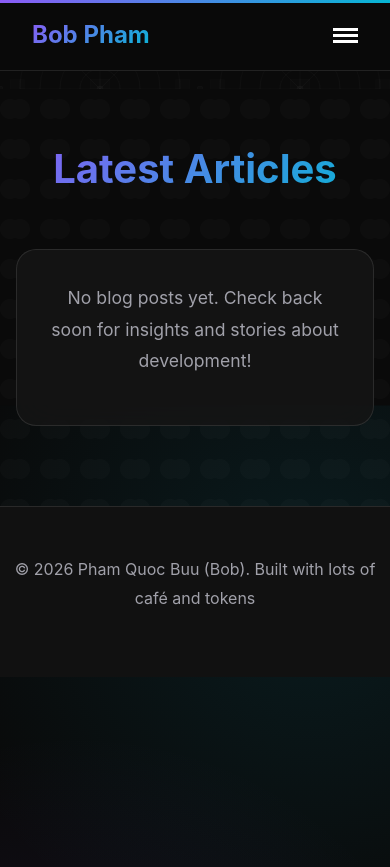
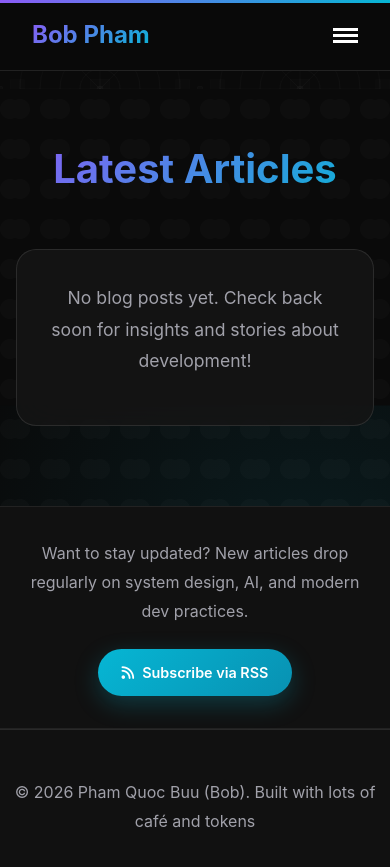
Before and after one commit to phamquocbuu/buu, a Jekyll site: the page built from blog/index.md, in a window 390 px wide and 900 px high, scrolled down 811 px. Shown: the top 867 px of the window. Built offline with Jekyll 4.4.1, drawn with Linux system fonts in a browser that asks for light colours; before the commit the page ends 1488 px from its top, so only the background shows below that.

Commit message:
feat(blog): Implement design system — card hover, prose styles, CTA, active nav

```diff
--- a/_layouts/default.html
+++ b/_layouts/default.html
@@ -68,7 +68,7 @@
                 <li><a href="/#projects">Projects</a></li>
                 <li><a href="/#skills">Skills</a></li>
                 <li><a href="/#services">Services</a></li>
-                <li><a href="/blog/">Blog</a></li>
+                <li{% if page.url contains '/blog' %} class="blog-active"{% endif %}><a href="/blog/">Blog</a></li>
                 <li><a href="/#contact">Contact</a></li>
             </ul>
             <div class="mobile-menu-btn">
--- a/_layouts/post.html
+++ b/_layouts/post.html
@@ -41,8 +41,8 @@
                 <h3 style="margin-bottom: 1rem;">Tags</h3>
                 <div class="skill-tags">
                     {% for tag in page.tags %}
-                    <a href="/blog/tags/{{ tag | slugify }}/" class="skill-tag" style="text-decoration: none; cursor: pointer;">
-                        <i class="fas fa-tag" style="margin-right: 0.3rem;"></i>{{ tag }}
+                    <a href="/blog/tags/{{ tag | slugify }}/" class="skill-tag-cyan">
+                        <i class="fas fa-tag" style="font-size: 0.7rem;"></i>{{ tag }}
                     </a>
                     {% endfor %}
                 </div>
--- a/assets/css/style.css
+++ b/assets/css/style.css
@@ -834,3 +834,203 @@
     transform: scaleX(0);
     z-index: 1001;
 }
+
+/* ── Blog ── */
+
+/* Active nav state for blog pages */
+.nav-links li.blog-active > a {
+    color: var(--text-primary);
+    font-weight: 600;
+}
+
+.nav-links li.blog-active > a::after {
+    width: 100%;
+}
+
+/* Blog post card hover */
+article.content-card {
+    transition: all 0.3s ease;
+}
+
+article.content-card:hover {
+    transform: translateY(-4px);
+    border-color: var(--accent-primary);
+    box-shadow: 0 20px 60px rgba(139, 92, 246, 0.1);
+}
+
+/* Post content prose typography */
+.post-content {
+    color: var(--text-secondary);
+    line-height: 1.8;
+    font-size: 1rem;
+}
+
+.post-content h2 {
+    font-size: 1.5rem;
+    font-weight: 700;
+    margin: 2rem 0 0.75rem;
+    background: var(--gradient-primary);
+    -webkit-background-clip: text;
+    -webkit-text-fill-color: transparent;
+    background-clip: text;
+}
+
+.post-content h3 {
+    font-size: 1.15rem;
+    font-weight: 700;
+    color: var(--text-primary);
+    -webkit-text-fill-color: var(--text-primary);
+    margin: 1.5rem 0 0.5rem;
+}
+
+.post-content p {
+    margin-bottom: 1rem;
+    color: var(--text-secondary);
+}
+
+.post-content ul {
+    padding-left: 0;
+    margin-bottom: 1rem;
+    list-style: none;
+    margin-top: 0;
+}
+
+.post-content ul li {
+    position: relative;
+    padding-left: 1.25rem;
+    margin-bottom: 0.5rem;
+    color: var(--text-secondary);
+}
+
+.post-content ul li::before {
+    content: '▸';
+    position: absolute;
+    left: 0;
+    color: var(--accent-primary);
+}
+
+.post-content ol {
+    padding-left: 1.5rem;
+    margin-bottom: 1rem;
+}
+
+.post-content ol li {
+    margin-bottom: 0.5rem;
+    color: var(--text-secondary);
+    list-style: decimal;
+    padding-left: 0;
+}
+
+.post-content ol li::before {
+    content: none;
+}
+
+.post-content code {
+    font-family: 'Fira Code', 'Cascadia Code', monospace;
+    font-size: 0.875rem;
+    background: var(--bg-secondary);
+    color: var(--accent-secondary);
+    padding: 2px 6px;
+    border-radius: 5px;
+    border: 1px solid rgba(255, 255, 255, 0.08);
+}
+
+.post-content pre {
+    background: var(--bg-secondary);
+    border: 1px solid rgba(255, 255, 255, 0.1);
+    border-radius: 10px;
+    padding: 1.25rem;
+    overflow-x: auto;
+    margin-bottom: 1.25rem;
+}
+
+.post-content pre code {
+    background: none;
+    border: none;
+    padding: 0;
+    color: var(--accent-secondary);
+    font-size: 0.85rem;
+}
+
+.post-content a {
+    color: var(--accent-secondary);
+    text-decoration: none;
+}
+
+.post-content a:hover {
+    color: var(--accent-primary);
+}
+
+.post-content strong {
+    color: var(--text-primary);
+    font-weight: 700;
+}
+
+.post-content blockquote {
+    border-left: 3px solid var(--accent-primary);
+    padding-left: 1rem;
+    margin: 1rem 0;
+    color: var(--text-secondary);
+    font-style: italic;
+}
+
+/* Cyan tag pill variant for post tags */
+.skill-tag-cyan {
+    background: rgba(6, 182, 212, 0.1);
+    color: var(--text-secondary);
+    padding: 0.3rem 0.8rem;
+    border-radius: 20px;
+    font-size: 0.78rem;
+    border: 1px solid rgba(6, 182, 212, 0.2);
+    display: inline-flex;
+    align-items: center;
+    gap: 0.3rem;
+    text-decoration: none;
+}
+
+.skill-tag-cyan:hover {
+    color: var(--accent-secondary);
+}
+
+/* Blog index footer CTA */
+.blog-cta {
+    background: var(--bg-secondary);
+    border-top: 1px solid rgba(255, 255, 255, 0.07);
+    border-bottom: 1px solid rgba(255, 255, 255, 0.07);
+    padding: 3rem 2rem;
+    text-align: center;
+}
+
+.blog-cta p {
+    color: var(--text-secondary);
+    font-size: 1rem;
+    margin: 0 auto 1.5rem;
+    max-width: 480px;
+}
+
+.blog-cta-btn {
+    display: inline-flex;
+    align-items: center;
+    gap: 0.5rem;
+    padding: 0.75rem 1.5rem;
+    background: linear-gradient(135deg, var(--accent-secondary), #0891b2);
+    color: #fff;
+    text-decoration: none;
+    border-radius: 50px;
+    font-weight: 600;
+    font-size: 0.9rem;
+    box-shadow: 0 8px 24px rgba(6, 182, 212, 0.25);
+    transition: all 0.3s ease;
+}
+
+.blog-cta-btn:hover {
+    transform: translateY(-2px);
+    box-shadow: 0 12px 32px rgba(6, 182, 212, 0.35);
+    color: #fff;
+}
+
+@media (max-width: 768px) {
+    .blog-cta {
+        padding: 2rem 1rem;
+    }
+}
--- a/blog/index.md
+++ b/blog/index.md
@@ -87,6 +87,14 @@
     </div>
 </section>
 
+<!-- Blog CTA -->
+<div class="blog-cta">
+    <p>Want to stay updated? New articles drop regularly on system design, AI, and modern dev practices.</p>
+    <a href="/blog/feed.xml" class="blog-cta-btn">
+        <i class="fas fa-rss"></i> Subscribe via RSS
+    </a>
+</div>
+
 <!-- Scroll Animation -->
 <script>
     const observerOptions = {
```
